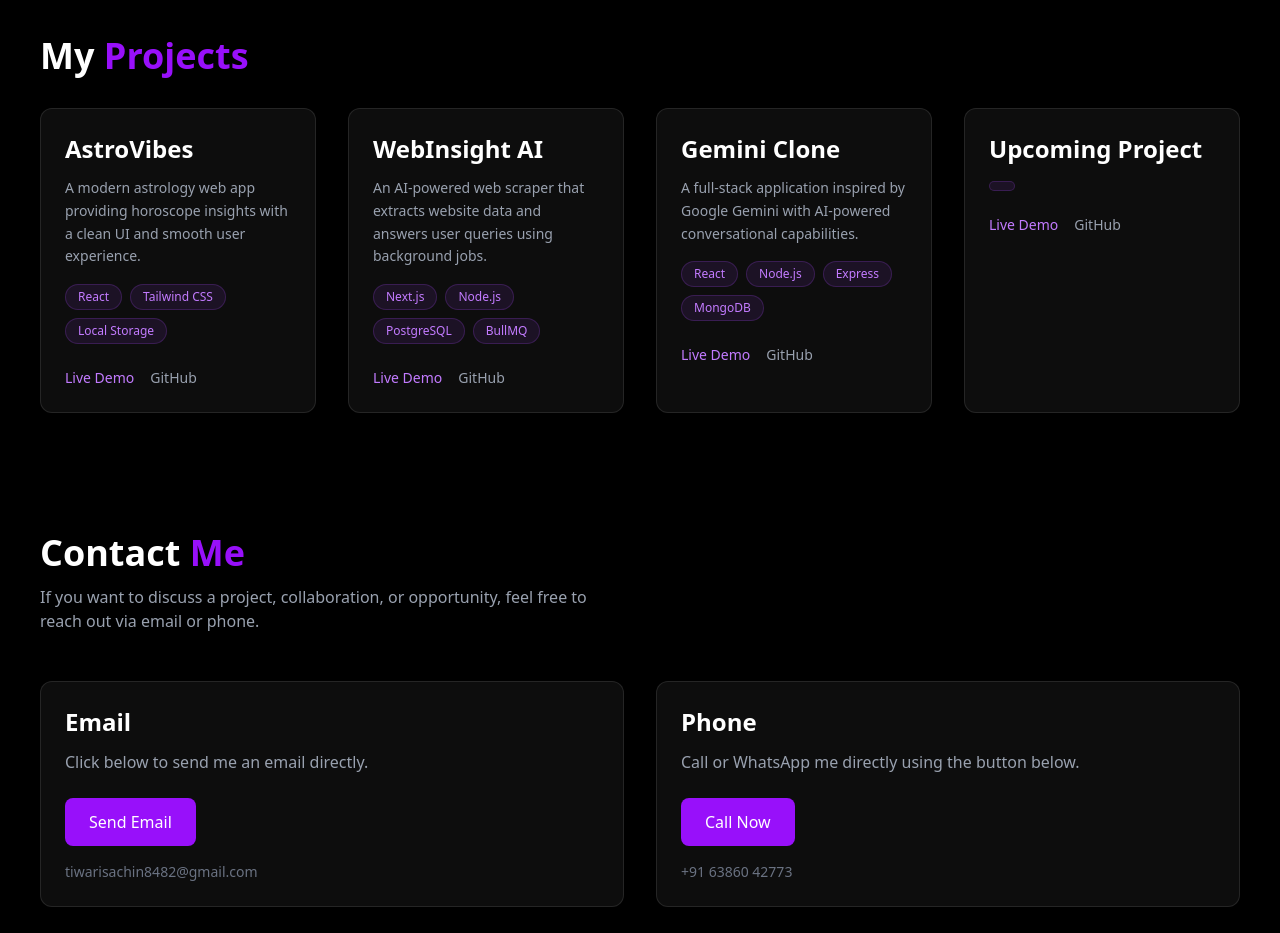
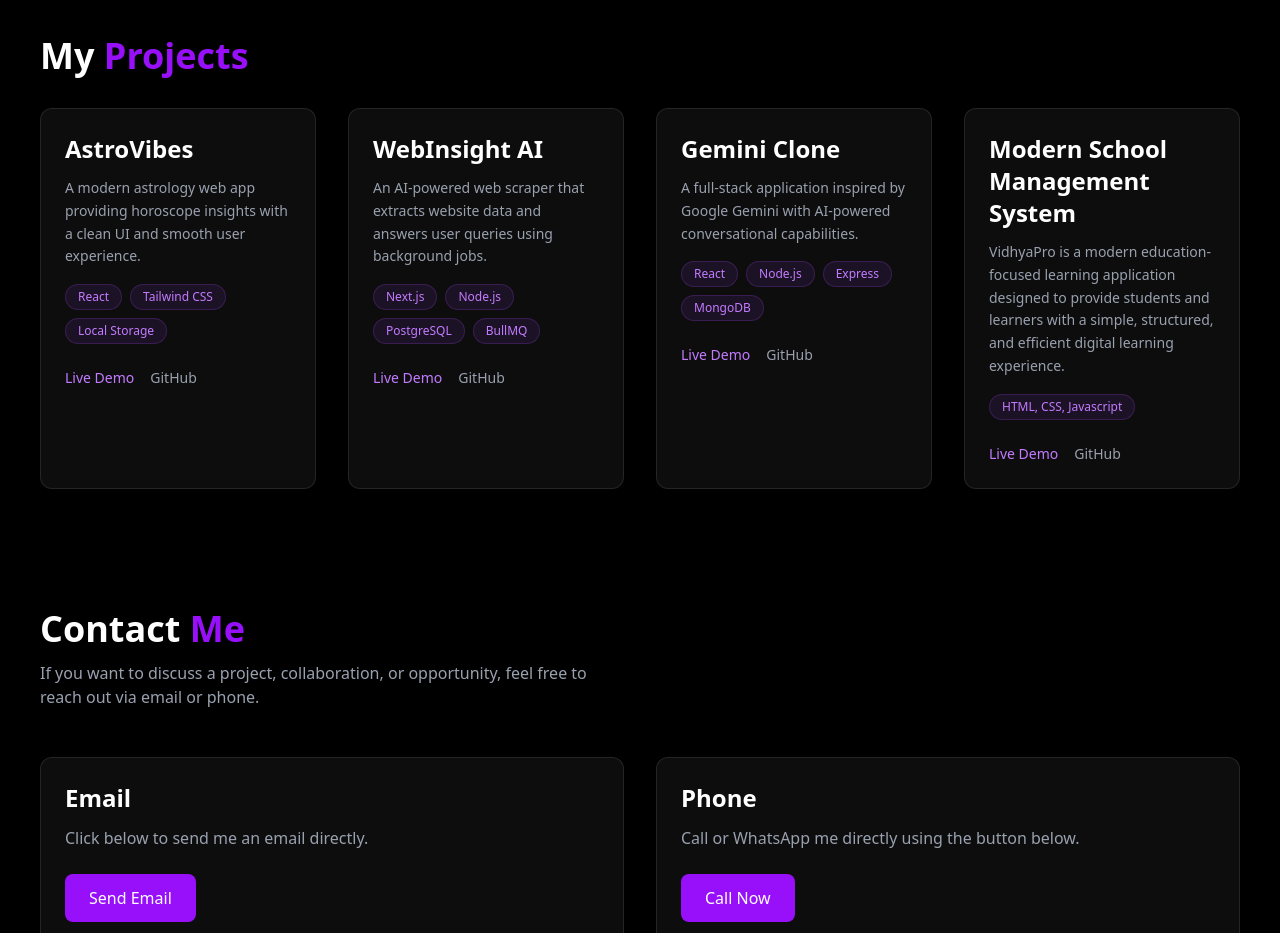
Before and after one commit to shubhhh009/my-portfolio, a React (Vite) app: page / in a window 1280 px wide. Shown: the part 1620-2553 px from the top of the page. Built offline with nearby package versions, Linux system fonts and the light colour scheme.

Commit message:
project added

```diff
--- a/src/components/Projects.jsx
+++ b/src/components/Projects.jsx
@@ -24,11 +24,11 @@ const projects = [
     github: "https://github.com/shubhhh009/react-ai-tool",
   },
   {
-    title: "Upcoming Project",
+    title: "Modern School Management System",
     description:
-      "",
-    tech: [""],
-    live: "#",
+      "VidhyaPro is a modern education-focused learning application designed to provide students and learners with a simple, structured, and efficient digital learning experience.",
+    tech: ["HTML, CSS, Javascript"],
+    live: "https://school-project-five-lilac.vercel.app/",
     github: "#",
   },
 ];
```
